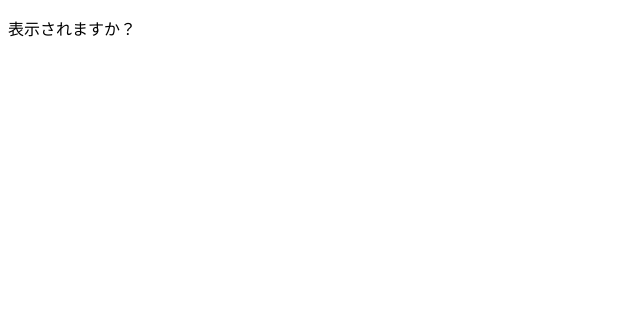
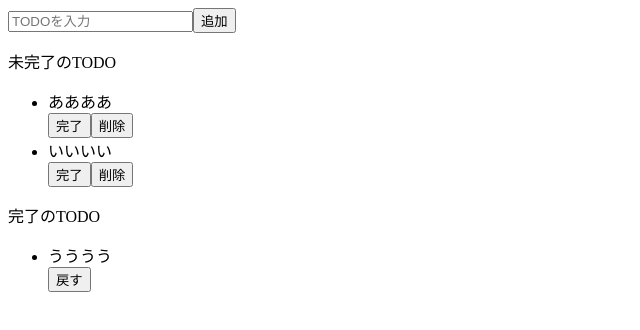
Before and after one commit to ShunOnuma1025/react-todo, a React (Create React App) app: page / in a window 1280 px wide. Shown: the top 330 px of the page, without its empty margins (0-640 px from the left). Built offline with nearby package versions, Linux system fonts and the light colour scheme.

Commit message:
JSXで構造を作成

```diff
--- a/src/App.jsx
+++ b/src/App.jsx
@@ -4,7 +4,34 @@ import "./styles.css";
 export const App = () => {
   return (
     <>
-      <p>表示されますか？</p>
+      <div>
+        <input placeholder="TODOを入力" />
+        <button>追加</button>
+      </div>
+      <div>
+        <p>未完了のTODO</p>
+        <ul>
+          <div>
+            <li>ああああ</li>
+            <button>完了</button>
+            <button>削除</button>
+          </div>
+          <div>
+            <li>いいいい</li>
+            <button>完了</button>
+            <button>削除</button>
+          </div>
+        </ul>
+      </div>
+      <div>
+        <p>完了のTODO</p>
+        <ul>
+          <div>
+            <li>うううう</li>
+            <button>戻す</button>
+          </div>
+        </ul>
+      </div>
     </>
   );
   // JSX記法は1つのタグで囲わないといけない
--- a/src/index.js
+++ b/src/index.js
@@ -5,6 +5,7 @@ import ReactDOM from "react-dom";
 // htmlにコンポーネントを反映させる
 
 import { App } from "./App";
+// 通常のexportにしたのでブラケットで囲む
 
 ReactDOM.render(<App />, document.getElementById("root"));
 // ReactDOMというライブラリの中身のrenderという関数を使用する
```
